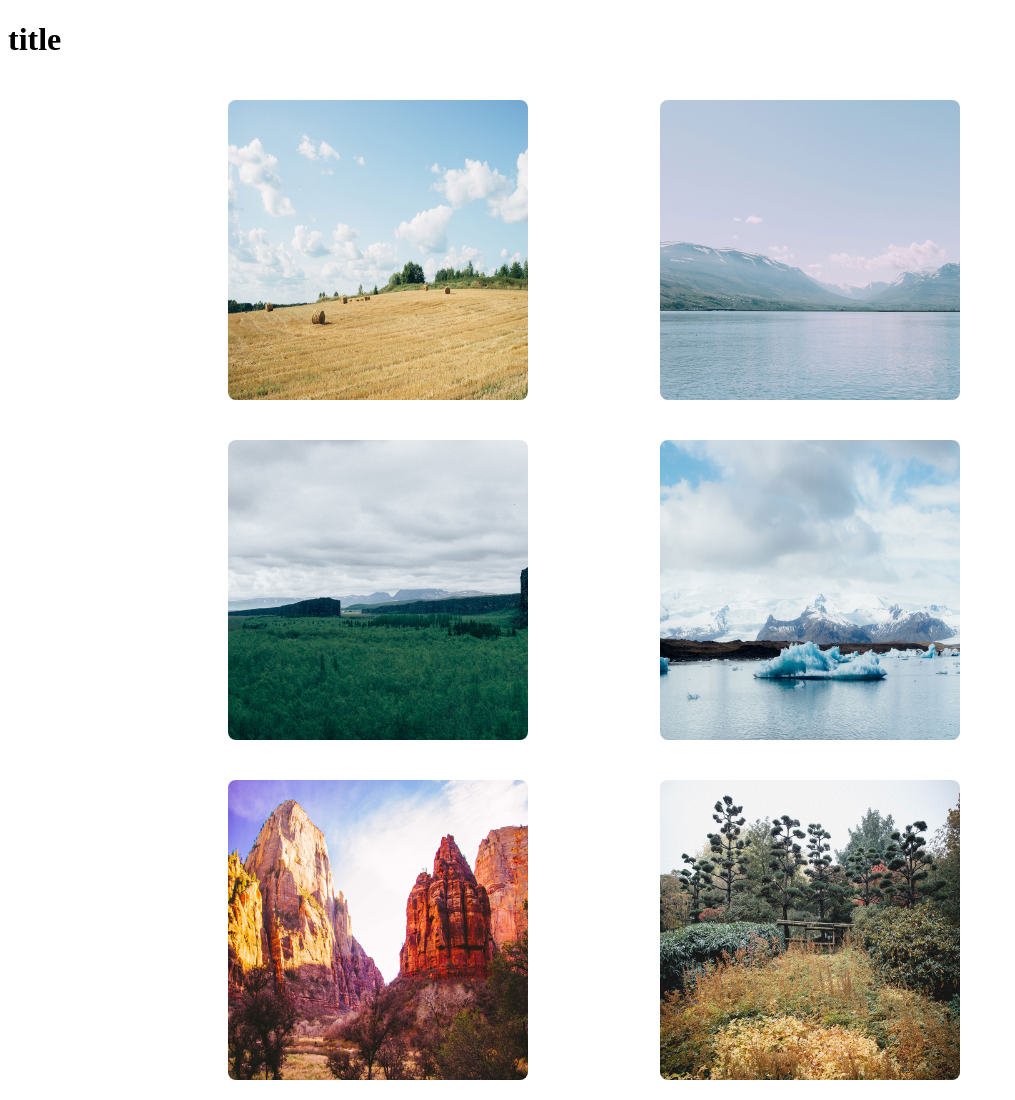
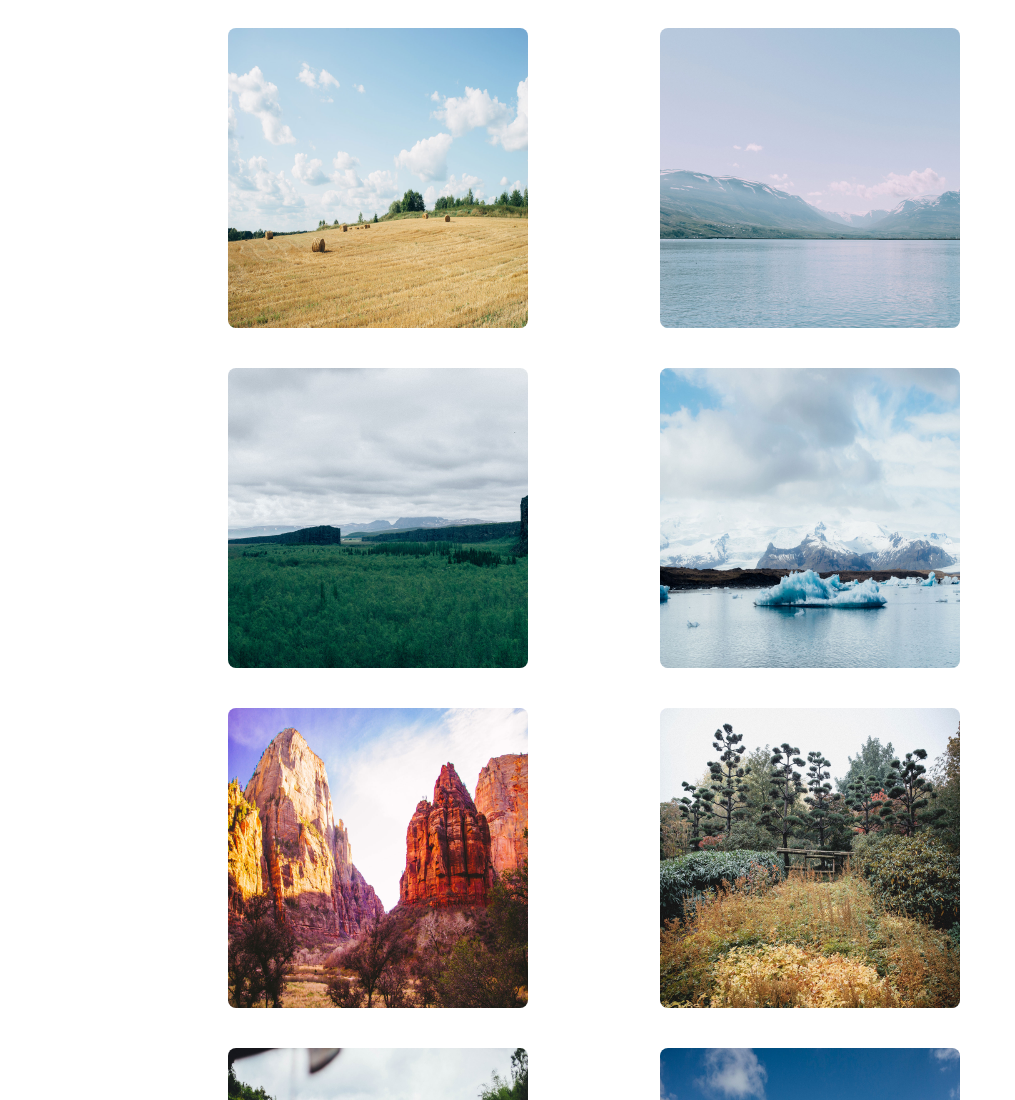
Before and after one commit to ptkim/image-gallery, a plain HTML site: page index.html in a window 1280 px wide. Shown: the top 1100 px of the page, without its empty margins (0-1015 px from the left). Drawn offline with Linux system fonts and the light colour scheme.

Commit message:
Removed h1

```diff
--- a/index.html
+++ b/index.html
@@ -10,7 +10,6 @@
         <link rel="stylesheet" href="main.css">
     </head>
     <body>
-        <h1>title</h1>
         <div class="gallery">
             <div class="image">
                 <img src="images/01.jpg" alt="Image 1">
```
